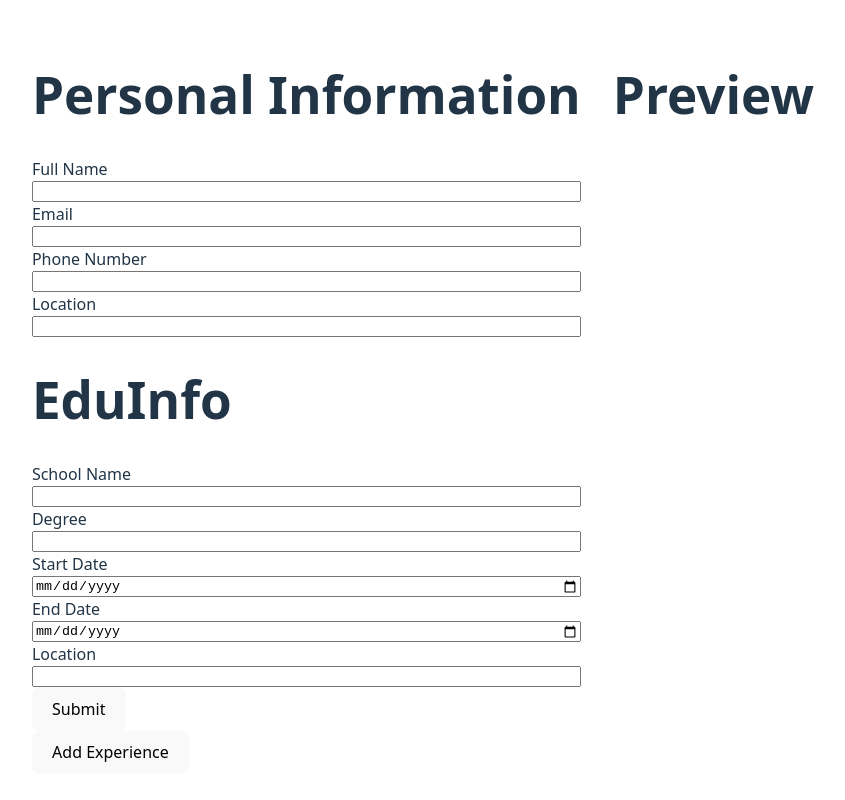
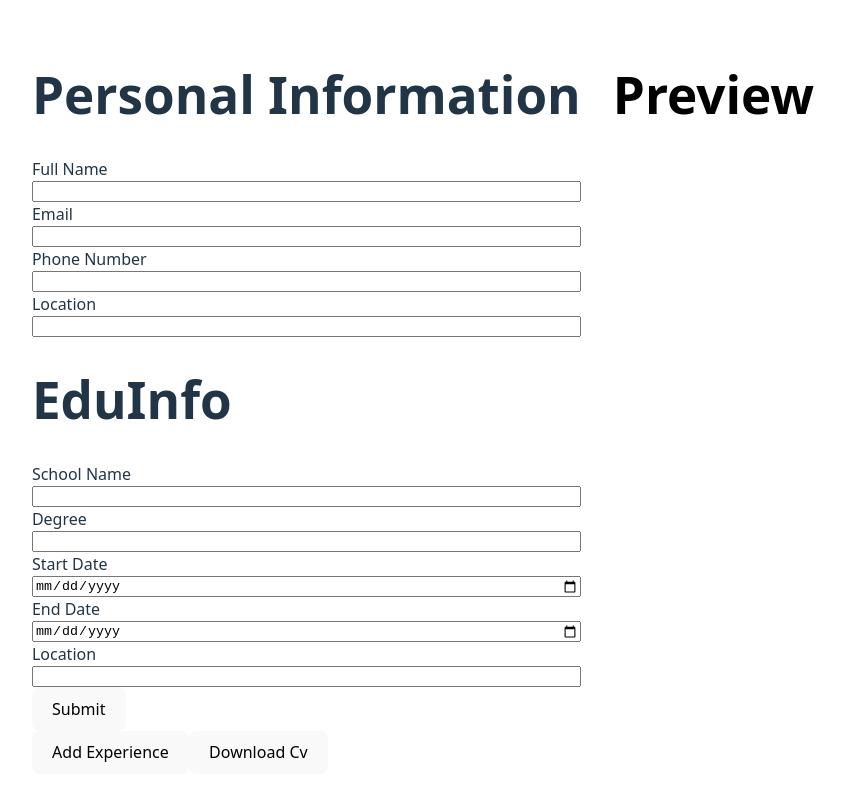
Before and after one commit to MustafaManhall/cv-application, a React (Vite) app: page / in a window 1280 px wide. Shown: the top 800 px of the page, without its empty margins (217-1062 px from the left). Built offline with nearby package versions, Linux system fonts and the light colour scheme.

Commit message:
feat: add PDF download with print mode

```diff
--- a/package.json
+++ b/package.json
@@ -10,6 +10,7 @@
     "preview": "vite preview"
   },
   "dependencies": {
+    "html2pdf.js": "^0.14.0",
     "react": "^19.2.0",
     "react-dom": "^19.2.0"
   },
--- a/src/App.jsx
+++ b/src/App.jsx
@@ -2,8 +2,9 @@ import { EduInfo } from "./components/eduInfo";
 import { PersonalInfo } from "./components/personalInfo";
 import { PracticalExp } from "./components/practicalExperience";
 import { Preview } from "./components/preview";
-import { useState } from "react";
+import { useRef, useState } from "react";
 import "./styles/App.css";
+import { DownloadCv } from "./components/downloadCv";
 
 function App() {
   const [personalInfo, setPersonalInfo] = useState({
@@ -19,6 +20,9 @@ function App() {
   const [isFormOpen, setIsFormOpen] = useState(false);
   const [practicalList, setPracticalList] = useState([]);
   const [selectedExp, setSelectedExp] = useState(null);
+
+  const cv = useRef();
+  const [isPrinting, setIsPrinting] = useState(false);
 
 
   function handleIsFormOpen() {
@@ -111,6 +115,7 @@ function App() {
             setSelected={setSelectedExp}
           />
         )}
+        <DownloadCv cvRef={cv} setPrinting={setIsPrinting}/>
       </div>
       <Preview
         personalInfo={personalInfo}
@@ -118,6 +123,8 @@ function App() {
         practicalData={practicalList}
         editBtn={handleEditBtn}
         editExpBtn={handleEditExpBtn}
+        cvRef={cv}
+        isPrinting={isPrinting}
       />
     </>
   );
--- /dev/null
+++ b/src/components/downloadCv.jsx
@@ -0,0 +1,19 @@
+import html2pdf from "html2pdf.js";
+import "../styles/downloadCv.css";
+
+function DownloadCv({ cvRef, setPrinting }) {
+  async function handleDownload() {
+    setPrinting(true);
+    const element = cvRef.current;
+    await html2pdf().from(element).save();
+    setPrinting(false);
+  }
+
+  return (
+    <button className="downloadBtn" onClick={handleDownload}>
+      Download Cv
+    </button>
+  );
+}
+
+export { DownloadCv };
--- a/src/components/preview.jsx
+++ b/src/components/preview.jsx
@@ -1,8 +1,16 @@
-import { PersonalInfo } from "./personalInfo";
+import "../styles/preview.css";
 
-function Preview({ personalInfo, eduData, practicalData, editBtn, editExpBtn }) {
+function Preview({
+  personalInfo,
+  eduData,
+  practicalData,
+  editBtn,
+  editExpBtn,
+  cvRef,
+  isPrinting,
+}) {
   return (
-    <div>
+    <div ref={cvRef} className="preview">
       <h1>Preview</h1>
       <div>
         <h2>{personalInfo.fullName}</h2>
@@ -18,9 +26,11 @@ function Preview({ personalInfo, eduData, practicalData, editBtn, editExpBtn })
             <h2>{data.startDate}</h2>
             <h2>{data.endDate}</h2>
             <h2>{data.eduLocation}</h2>
+            {!isPrinting && (
               <button className="edit-btn" onClick={() => editBtn(data.id)}>
                 Edit
               </button>
+            )}
           </div>
         );
       })}
@@ -32,9 +42,11 @@ function Preview({ personalInfo, eduData, practicalData, editBtn, editExpBtn })
             <h2>{data.description}</h2>
             <h2>{data.startDate}</h2>
             <h2>{data.endDate}</h2>
+            {!isPrinting && (
               <button className="edit-btn" onClick={() => editExpBtn(data.id)}>
                 Edit
               </button>
+            )}
           </div>
         );
       })}
--- /dev/null
+++ b/src/styles/downloadCv.css
@@ -0,0 +1,3 @@
+.downloadBtn {
+    align-self: center;
+}
--- /dev/null
+++ b/src/styles/preview.css
@@ -0,0 +1,4 @@
+.preview {
+    background: #fff;
+    color: black;
+}
```
Also changed, not shown: 1 other file (tests, documents, lock files or other folders). Lines whose indentation alone changed are shown as unchanged.
